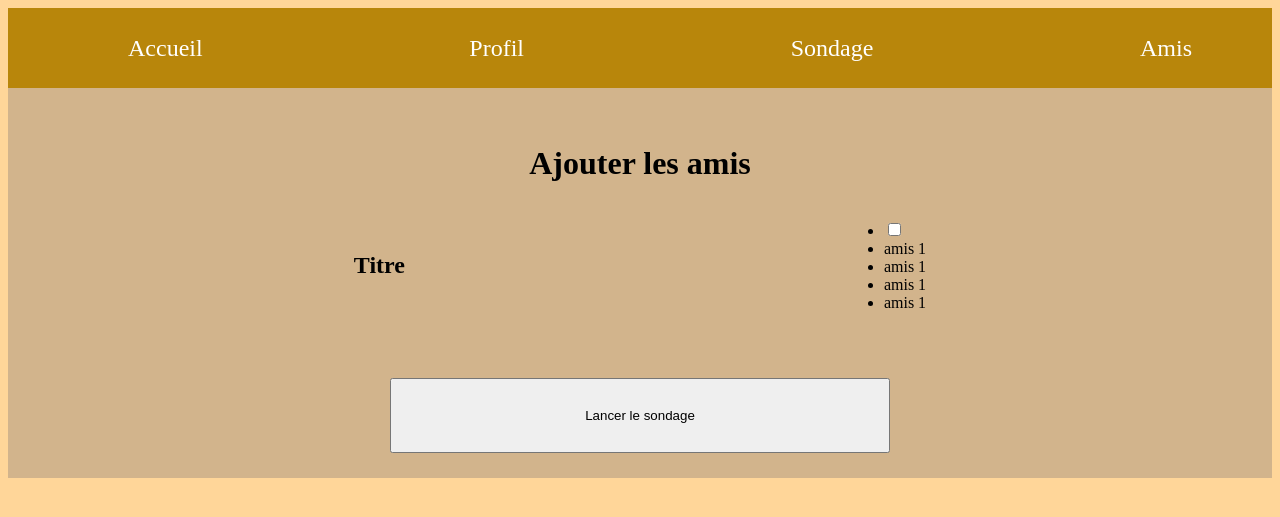
After one commit to SamyMahmoudi/Evaluation_SQL-POO-AJAX, a PHP site: page /App/View/SondagebrouillonView.php in a window 1280 px wide. The commit adds this page. Shown: the top 517 px of the page. Run offline with PHP 8.4, Linux system fonts and the light colour scheme.

Commit message:
version l-a

```diff
--- /dev/null
+++ b/App/View/SondagebrouillonView.php
@@ -0,0 +1,75 @@
+<!DOCTYPE html>
+<html lang="fr">
+<head>
+    <meta charset="UTF-8">
+    <meta name="viewport" content="width=device-width, initial-scale=1.0">
+    <title>Document</title>
+    <link rel="stylesheet" href="css/sondagebrou.css">
+</head>
+<body>
+    <header>
+        <nav class="nav-user">
+            <ul>
+                <li>
+                    <a href="">Accueil</a>
+                </li>
+                <li>
+                    <a href="index.php?page=profil">Profil</a>
+                </li>
+                <li>
+                    <a href="">Sondage</a>
+                </li>
+                <li>
+                    <a href="index.php?page=amis">Amis</a>
+                </li>
+
+            </ul>
+        </nav>
+    </header>
+
+    <main>
+        <br>
+        <br>
+        <div  id="titrebrou" >
+        <h1 >Ajouter les amis</h1>
+        </div>
+    <div id="ajust">
+        <div id="fondsond">
+            <div id="haut">
+                <div id="titrerep">
+            <h2>Titre</h2>
+
+                </div>
+                <div id="formmodif">
+                   <ul>
+                       <li>
+                           <input type="checkbox" value='nom de l ami'>
+                       </li>
+                       <li>
+                        amis 1
+                    </li>
+                    <li>
+                        amis 1
+                    </li>
+                    <li>
+                        amis 1
+                    </li>
+                    <li>
+                        amis 1
+                    </li>
+
+                   </ul>
+                </div>
+            </div>
+            <div id="bas">
+                <div id="formlancer">
+                <form action="">
+                    <input  id="buttonlancer"type="submit" value="Lancer le sondage">
+                </form>
+                </div>
+            </div>
+        </div>
+    </div>
+    </main>
+</body>
+</html>
--- /dev/null
+++ b/Public/css/sondagebrou.css
@@ -0,0 +1,97 @@
+
+body{
+   background-color:  rgb(255, 214, 153);
+}
+header {
+    height: 10vh;
+    background-color: darkgoldenrod;
+}
+
+header nav ul {
+    list-style: none;
+    margin: auto;
+    width: calc(100% - 200px);
+    display: flex;
+    justify-content: space-between;
+}
+
+.nav-user li {
+    height: 10vh;
+    display: flex;
+    align-items: center;
+}
+
+.nav-user li a {
+    text-decoration: none;
+    color: white;
+    font-size: 24px;
+}
+
+.nav-user li a:hover {
+    color: black;
+    border-bottom: solid black 2px;
+}
+main{
+   background-color: tan;
+
+}
+
+#titrebrou{
+
+display: flex;
+justify-content: center;
+
+}
+#ajust{
+    display: flex;
+    justify-content: center;
+
+    display: flex;
+}
+#fondsond{
+
+ height: 100%;
+ width: 80%;
+
+
+
+}
+#haut{
+
+    width: 100%;
+    height: 50%;
+    display: flex;
+    justify-content: space-around;
+
+}
+#buttonmodif{
+    height: 75px;
+    width: 300px;
+}
+#titrerep{
+    display: flex;
+    justify-content: center;
+    align-items: center;
+    flex-direction: column;
+}
+#formmodif{
+    display: flex;
+    justify-content: center;
+    align-items: center;
+}
+#bas{
+
+    width: 100%;
+    height: 100%;
+    margin-bottom: 25px;
+
+}
+#formlancer{
+    display: flex;
+    justify-content: center;
+}
+#buttonlancer{
+    margin-top: 50px;
+    height: 75px;
+    width: 500px;
+}
--- a/Router.php
+++ b/Router.php
@@ -40,6 +40,10 @@ if(array_key_exists("page",$_GET))
             $controller = new CreaSondController();
             $controller->CreaSond();
             break;
+            case 'Brouillon'  :
+              require "App\View\SondagebrouillonView.php" ;
+                break;
+
 
             default:
             $controller = new  AccueilController();
```
